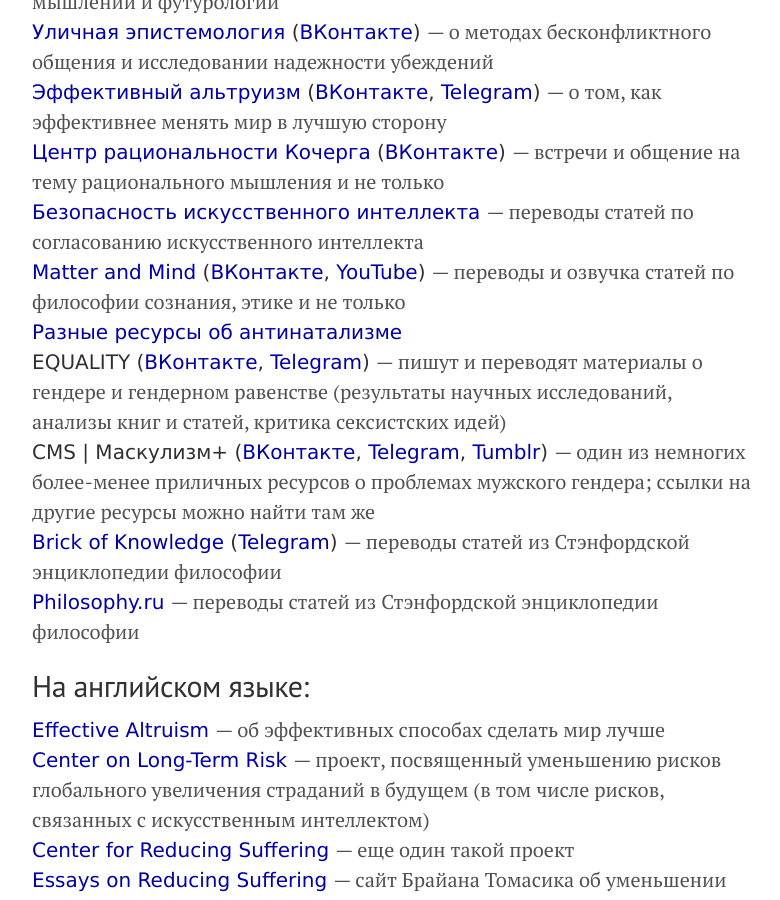
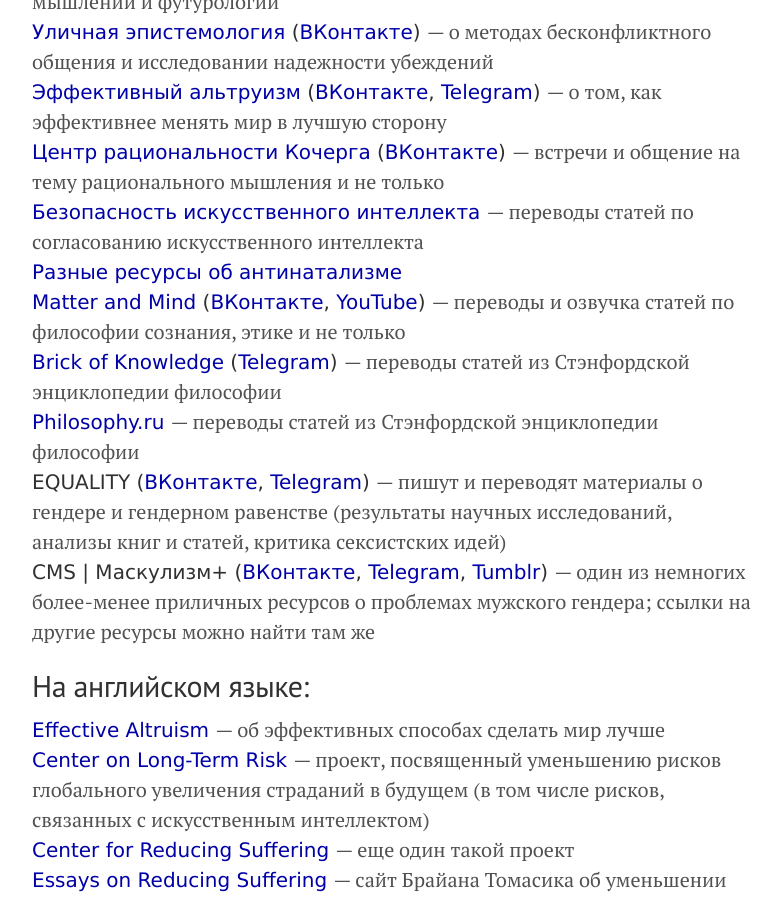
Before and after one commit to KKirdan/kkirdan.github.io, a Jekyll site: the page built from blog/links.md, in a window 1280 px wide and 900 px high, scrolled down 477 px. Shown: the whole window, without its empty margins (248-1028 px from the left). Built offline with Jekyll 4.4.1, drawn with Linux system fonts in a browser that asks for light colours.

Commit message:
Update links.md

```diff
--- a/blog/links.md
+++ b/blog/links.md
@@ -15,12 +15,12 @@
 {% include project-entry.html title="Эффективный альтруизм" url="https://ea-ru.org/" vk="https://vk.com/public71205962" telegram="https://t.me/effectivealtruism" text="о том, как эффективнее менять мир в лучшую сторону" %}
 {% include project-entry.html title="Центр рациональности Кочерга" url="https://kocherga-club.ru/" vk="https://vk.com/kocherga_club" text="встречи и общение на тему рационального мышления и не только" %}
 {% include project-entry.html title="Безопасность искусственного интеллекта" url="https://aisafety.ru/" text="переводы статей по согласованию искусственного интеллекта" %}
+{% include project-entry.html title="Разные ресурсы об антинатализме" url="https://reducingsuffering.github.io/520.html" %}
 {% include project-entry.html title="Matter and Mind" url="https://ubq124.wordpress.com" vk="https://vk.com/public44220375" youtube="https://www.youtube.com/c/MatterandMind" text="переводы и озвучка статей по философии сознания, этике и не только" %}
-{% include project-entry.html title="Разные ресурсы об антинатализме" url="https://reducingsuffering.github.io/520.html" %}
+{% include project-entry.html title="Brick of Knowledge" url="https://brickofknowledge.com/" telegram="https://t.me/brickofknowledge" text="переводы статей из Стэнфордской энциклопедии философии" %}
+{% include project-entry.html title="Philosophy.ru" url="https://philosophy.ru/" text="переводы статей из Стэнфордской энциклопедии философии" %}
 {% include project-entry.html title="EQUALITY" vk="https://vk.com/g_equality" telegram="https://t.me/g_equality" text="пишут и переводят материалы о гендере и гендерном равенстве (результаты научных исследований, анализы книг и статей, критика сексистских идей)" %}
 {% include project-entry.html title="CMS | Маскулизм+" vk="https://vk.com/checkmatescum" telegram="https://t.me/checkmatescum" tumblr="https://ru-masculism.tumblr.com/" text="один из немногих более-менее приличных ресурсов о проблемах мужского гендера; ссылки на другие ресурсы можно найти там же" %}
-{% include project-entry.html title="Brick of Knowledge" url="https://brickofknowledge.com/" telegram="https://t.me/brickofknowledge" text="переводы статей из Стэнфордской энциклопедии философии" %}
-{% include project-entry.html title="Philosophy.ru" url="https://philosophy.ru/" text="переводы статей из Стэнфордской энциклопедии философии" %}
 
 ## На английском языке:
 
```
